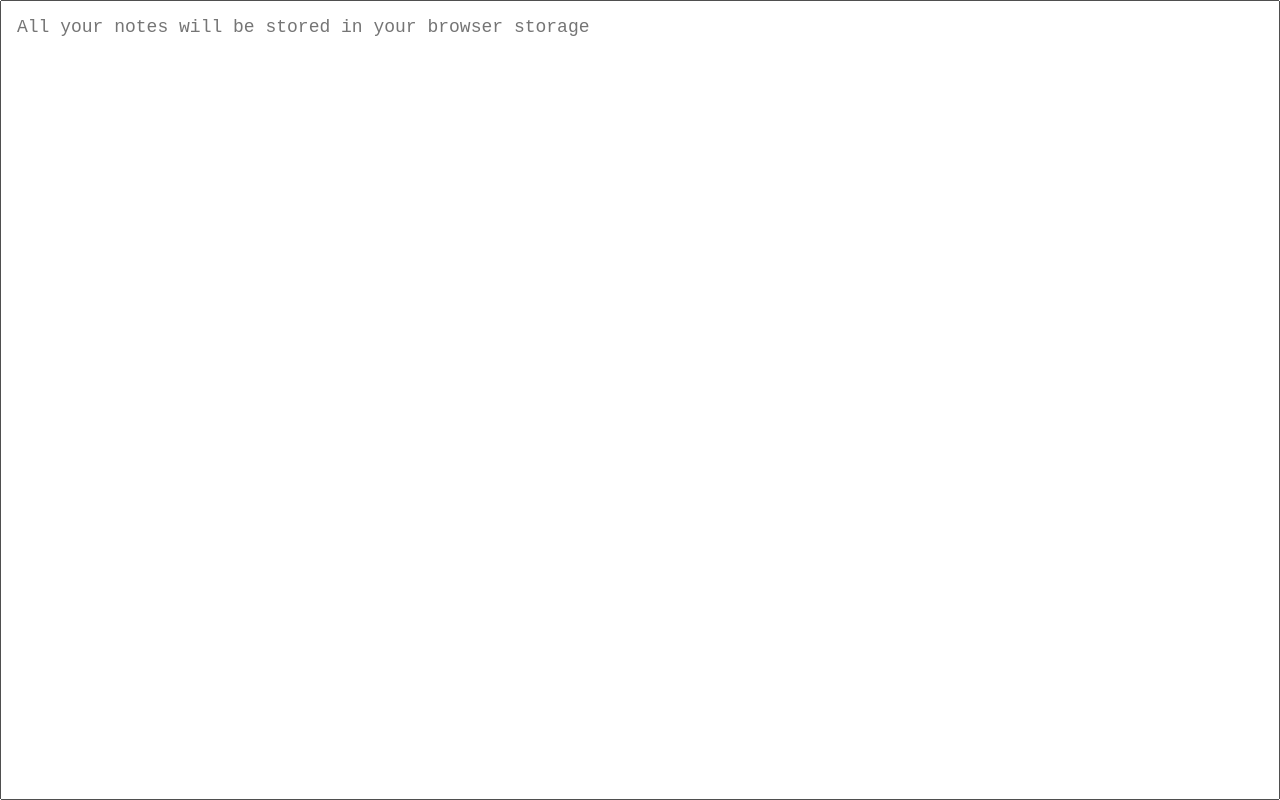
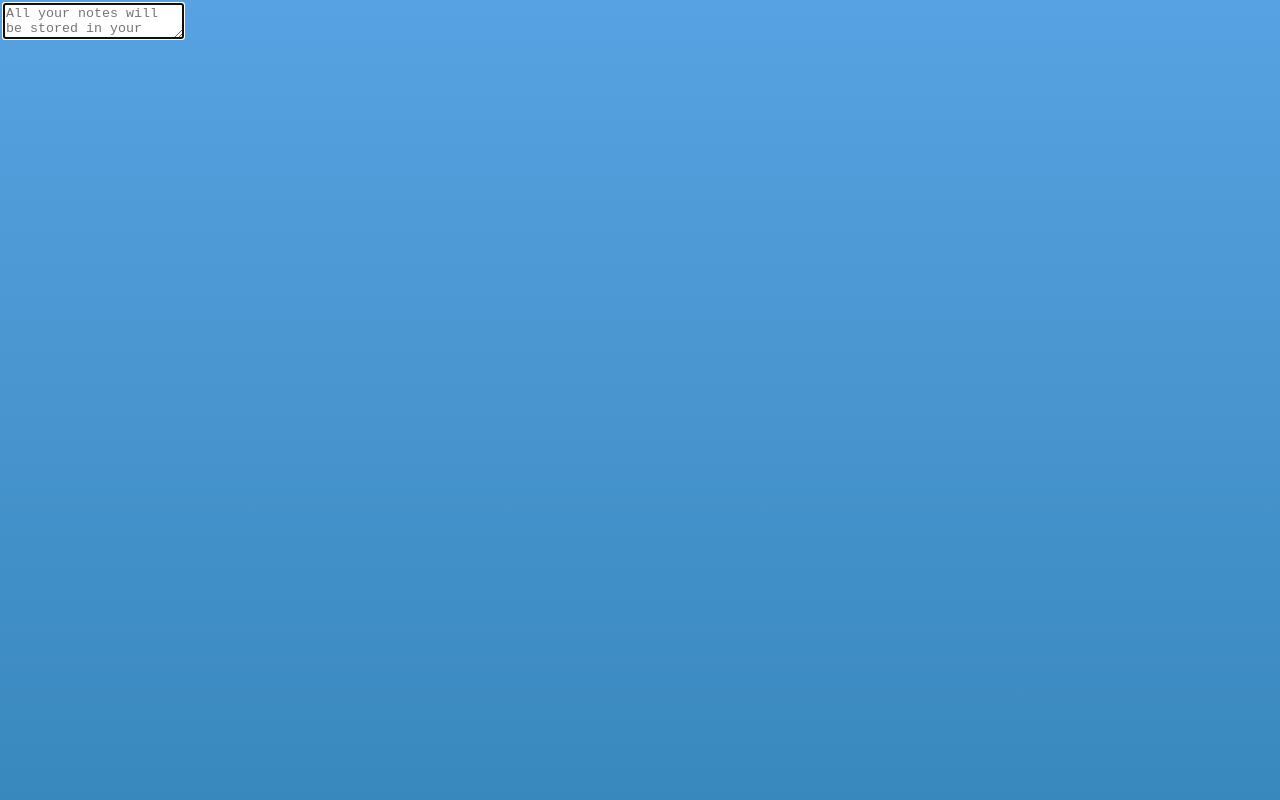
Before and after one commit to kosich/blank-page, a plain HTML site: page index.html in a window 1280 px wide. Drawn offline with Linux system fonts and the light colour scheme.

Commit message:
Added google font, updated styles

```diff
--- a/index.html
+++ b/index.html
@@ -4,6 +4,7 @@
         <meta name="description" content="A simple blank page to store notes">
         <meta name="viewport" content="width=device-width">
 
+        <link href="https://fonts.googleapis.com/css?family=Inconsolata&display=swap" rel="stylesheet">
         <style>
             html,
             body {
@@ -13,14 +14,26 @@
                 padding: 0;
             }
 
-            textarea {
-                box-sizing: border-box;
+            body {
+                padding: 3px;
+                background: #57a2e2;
+                background: -webkit-linear-gradient(to bottom, #57a2e2, #3988bd);
+                background: linear-gradient(to bottom, #57a2e2, #3988bd);
+            }
+
+            textarea box-sizing: border-box;
                 height: 100%;
                 width: 100%;
-                padding: 1rem;
-                font-family: "Courier New", Courier, monospace;
-                font-size: 18px;
+                padding: 1.5rem 1rem;
+                font-family: 'Inconsolata', monospace;
+                font-size: 21px;
                 resize: none;
+                border: none;
+                border-radius: 2px;
+                max-width: 720px;
+                margin: 0 auto;
+                display: block;
+                box-shadow: 0 0 2px 1px rgba(0,0,0,0.15);
             }
 
             textarea:focus {
```
